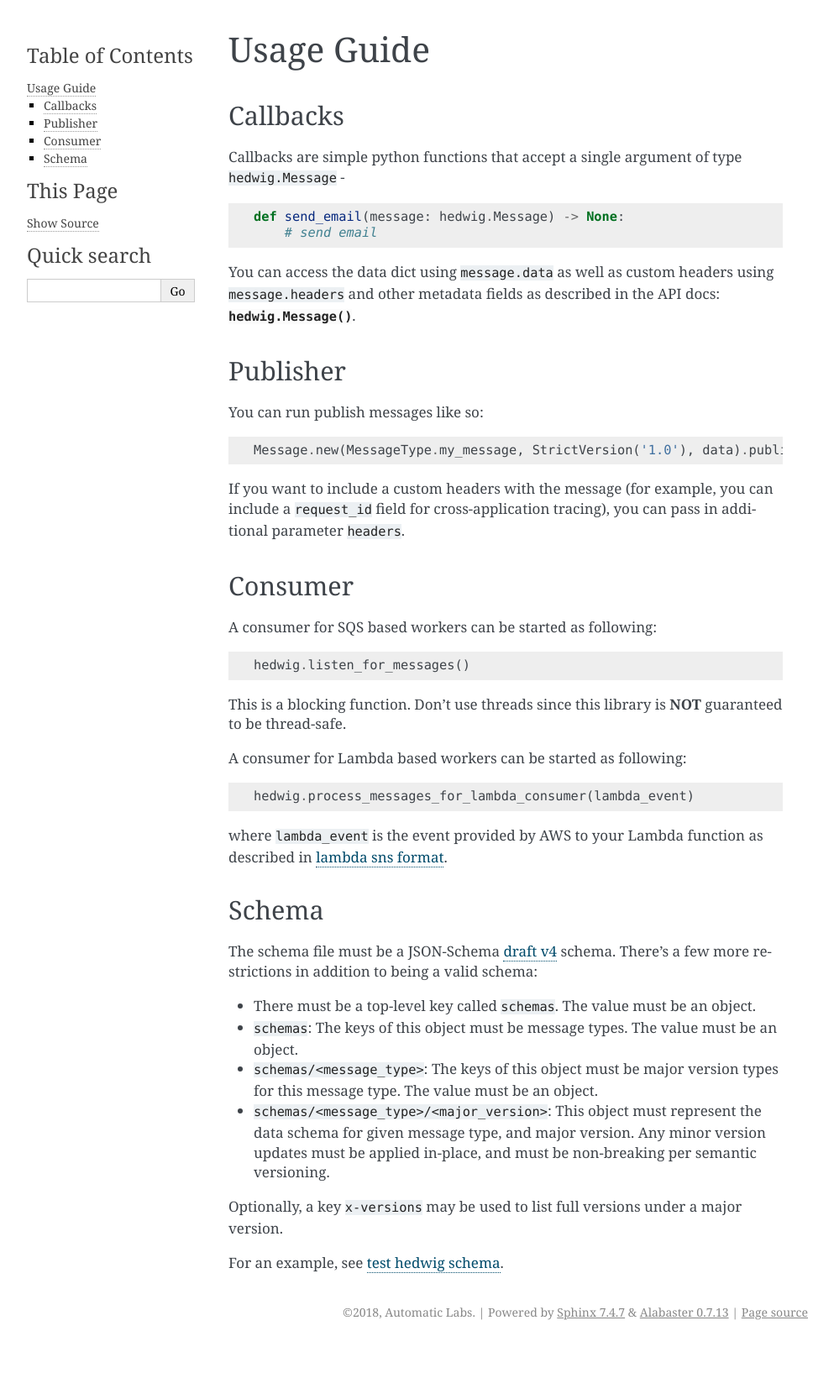
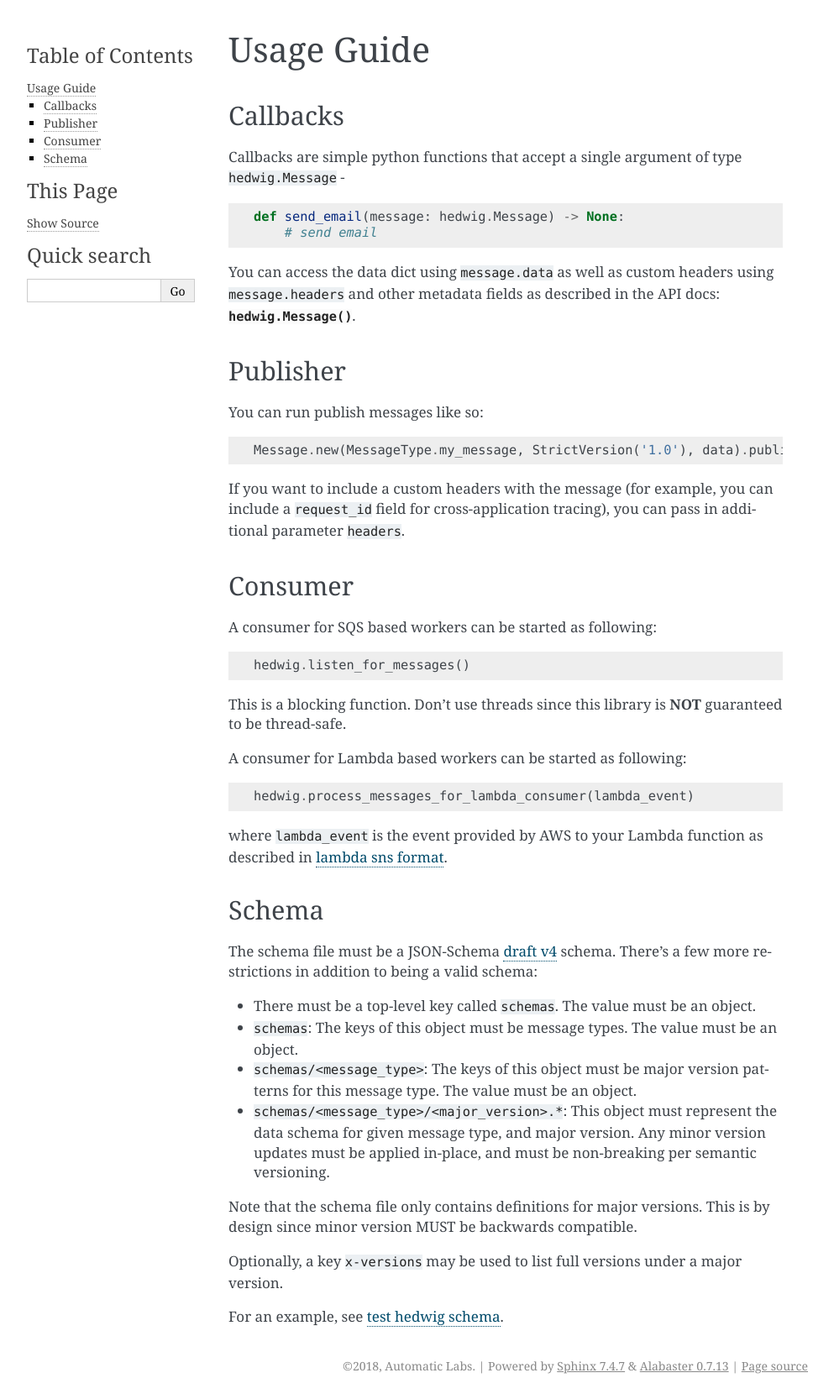
Before and after one commit to cloudchacho/hedwig-python, a Sphinx documentation site: the page built from docs/usage.rst, in a window 1280 px wide. Shown: the whole page at 84% size, without its empty margins (148-1141 px from the left). Built offline with Sphinx 7.4.7, drawn with Linux system fonts in a browser that asks for light colours; before the commit the page ends 1602 px from its top, so only the background shows below that.

Commit message:
Switch to using major version pattern (#14)

```diff
--- a/README.rst
+++ b/README.rst
@@ -72,7 +72,7 @@ Create a JSON-schema and save as ``schema.json``:
         "$schema": "http://json-schema.org/draft-04/schema",
         "schemas": {
             "email.send": {
-                "1.0": {
+                "1.*": {
                     "description": "Request to send email",
                     "type": "object",
                     "required": [
--- a/docs/usage.rst
+++ b/docs/usage.rst
@@ -53,11 +53,14 @@ a valid schema:
 
 - There must be a top-level key called ``schemas``. The value must be an object.
 - ``schemas``: The keys of this object must be message types.  The value must be an object.
-- ``schemas/<message_type>``: The keys of this object must be major version types for this message type. The
+- ``schemas/<message_type>``: The keys of this object must be major version patterns for this message type. The
   value must be an object.
-- ``schemas/<message_type>/<major_version>``: This object must represent the data schema for given message type, and
+- ``schemas/<message_type>/<major_version>.*``: This object must represent the data schema for given message type, and
   major version. Any minor version updates must be applied in-place, and must be non-breaking per semantic
   versioning.
+
+Note that the schema file only contains definitions for major versions. This is by design since minor version MUST be
+backwards compatible.
 
 Optionally, a key ``x-versions`` may be used to list full versions under a major version.
 
```
Also changed, not shown: 2 other files.
